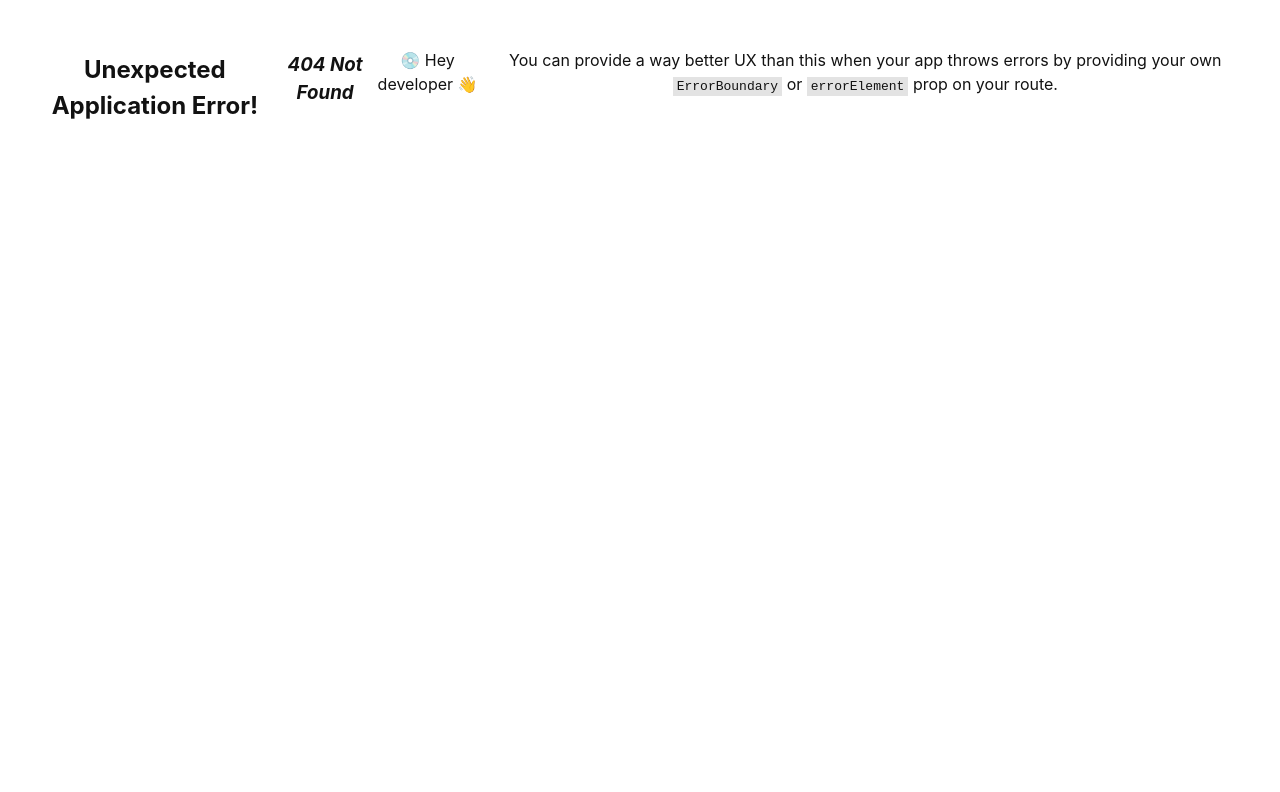
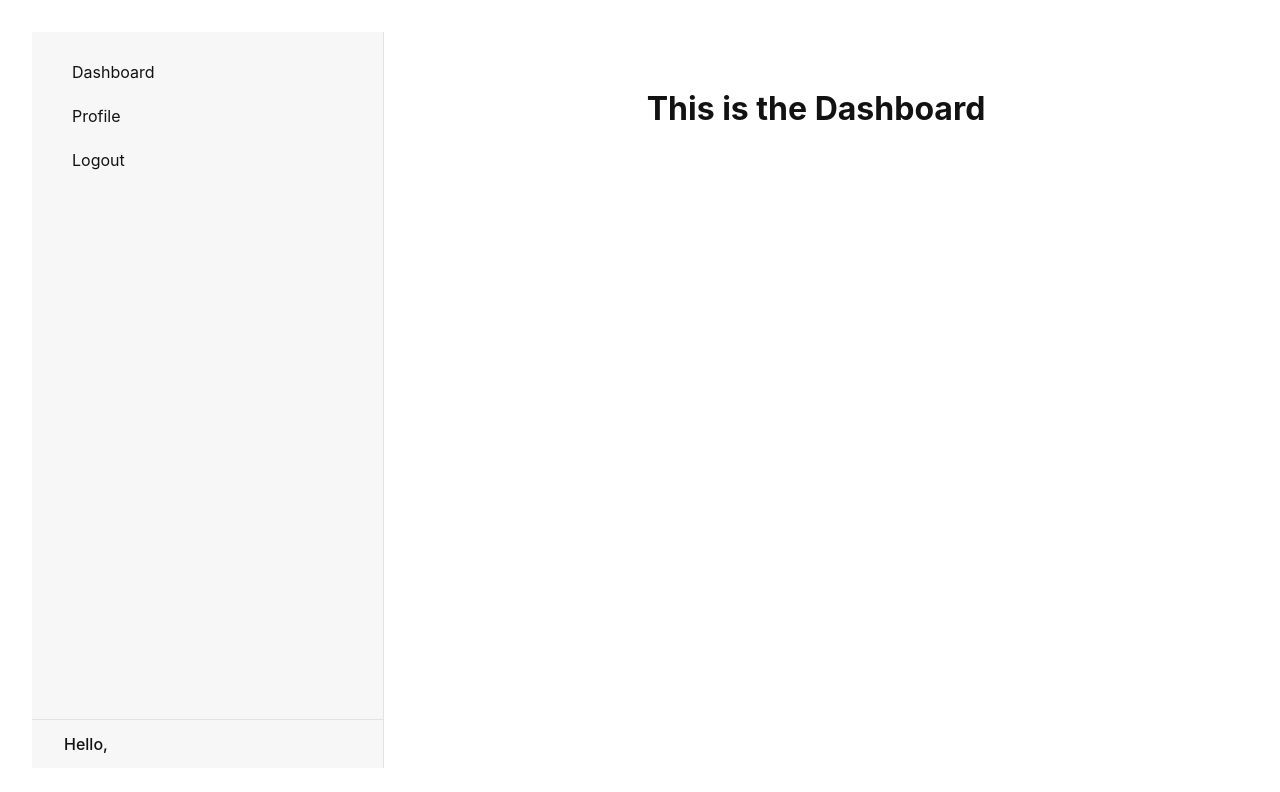
Before and after one commit to Aryanxfa/Digital-Payments-Book-old, a React (Create React App) app: page /dashboard in a window 1280 px wide. Before the commit this address had no page. Shown: the top 792 px of the page. Built offline with nearby package versions, Linux system fonts and the light colour scheme.

Commit message:
Rearrange and setup basic dashboard

```diff
--- /dev/null
+++ b/src/routes/Admin/Dashboard.jsx
@@ -0,0 +1,13 @@
+import React, { useState } from 'react'
+import { Outlet, Link } from "react-router-dom"
+import { Footer } from "../../components/Footer";
+
+
+export function Dashboard() {
+
+    return (
+        <>
+            <h1>This is the Dashboard</h1>
+        </>
+    );
+}
--- /dev/null
+++ b/src/routes/Admin/Profile.jsx
@@ -0,0 +1,11 @@
+import React from "react";
+
+export function Profile() {
+    var user = localStorage.getItem("username");
+    return (
+        <>
+            <h1>This is the profile page</h1>
+            <h2>you are logged in as {user}</h2>
+        </>
+    );
+}
--- a/src/routes/AdminPanel.jsx
+++ b/src/routes/Admin/RootDash.jsx
@@ -1,31 +1,27 @@
-import React, { useState } from 'react'
 import { Outlet, Link } from "react-router-dom"
-import { Footer } from "../components/Footer";
 
-
-export function AdminPanel() {
-
+export function Dashroot() {
+    var user = localStorage.getItem("username");
     return (
         <>
             <div id="sidebar">
-                <h1>Digital Payments</h1>
+                <h1>Hello, {user} </h1>
                 <nav>
                     <ul>
                         <li>
-                            <Link to={`/`}>Logout</Link>
+                            <Link to={`/dashboard`}>Dashboard</Link>
                         </li>
                         <li>
-                            <Link to={`/about`}>About</Link>
+                            <Link to={`/dashboard/profile`}>Profile</Link>
                         </li>
                         <li>
-                            <Link to={`/profile`}>username</Link>
+                            <Link to={`/`}>Logout</Link>
                         </li>
                     </ul>
                 </nav>
             </div>
             <div id="detail">
                 <Outlet />
-                <Footer />
             </div>
         </>
     );
--- a/src/routes/Home/Login.jsx
+++ b/src/routes/Home/Login.jsx
@@ -1,12 +1,13 @@
 import React, { useState } from 'react'
+import { useNavigate } from "react-router-dom";
 import axios from 'axios';
 
 
 export function Login({ setLoginUser }) {
 
-
     const [status, setStatus] = useState("");
     const [isVisible, setVisible] = useState(false);
+    let navigate = useNavigate();
 
     function handleSubmit(e) {
         //get form data
@@ -25,7 +26,10 @@ export function Login({ setLoginUser }) {
                 setVisible(true);
                 if (res.data.message == "Login Success") {
                     localStorage.setItem("username", formJson.userid);
-                    console.log("Signed in as : " , localStorage.getItem("username"));
+                    console.log("Signed in as : ", localStorage.getItem("username"));
+                    navigate("/dashboard");
+                    // setSomething(true);
+                    // <Navigate className="push"></Navigate>
                 }
             }).catch(err => {
                 console.log(err);
@@ -42,6 +46,7 @@ export function Login({ setLoginUser }) {
                     <button type="submit">Submit</button>
                 </form>
                 {(isVisible) ? <><i className="material-icons" style={{ color: "red" }} >info</i><label style={{ color: "red" }} >{status}</label></> : ""}
+
             </div>
         </>
     )
--- a/src/routes/Root.jsx
+++ b/src/routes/Home/Root.jsx
@@ -1,5 +1,5 @@
 import { Outlet, Link } from "react-router-dom"
-import { Footer } from "../components/Footer";
+import { Footer } from "../../components/Footer";
 
 
 export function Root() {
```
Also changed, not shown: src/App.jsx (+14 -8 lines).
